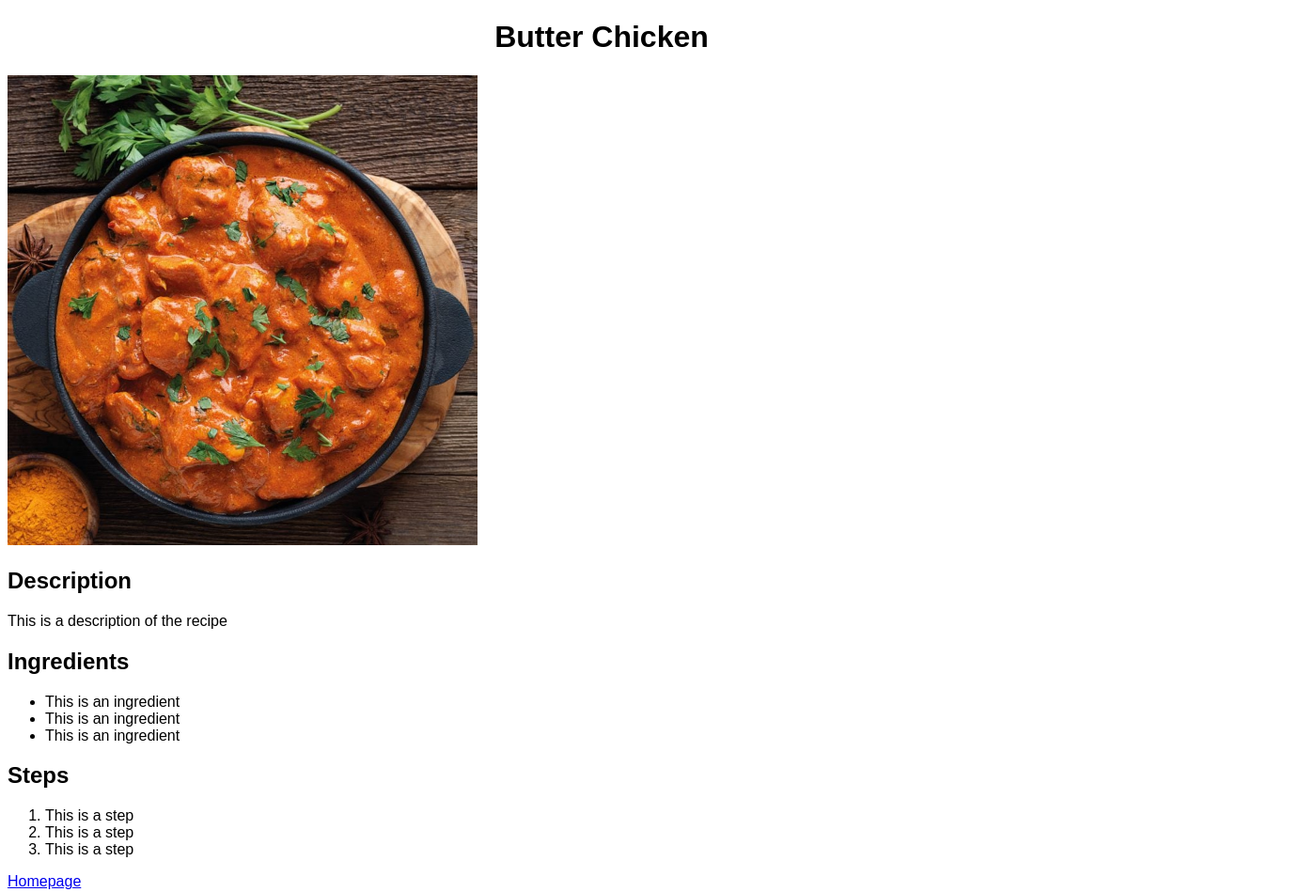
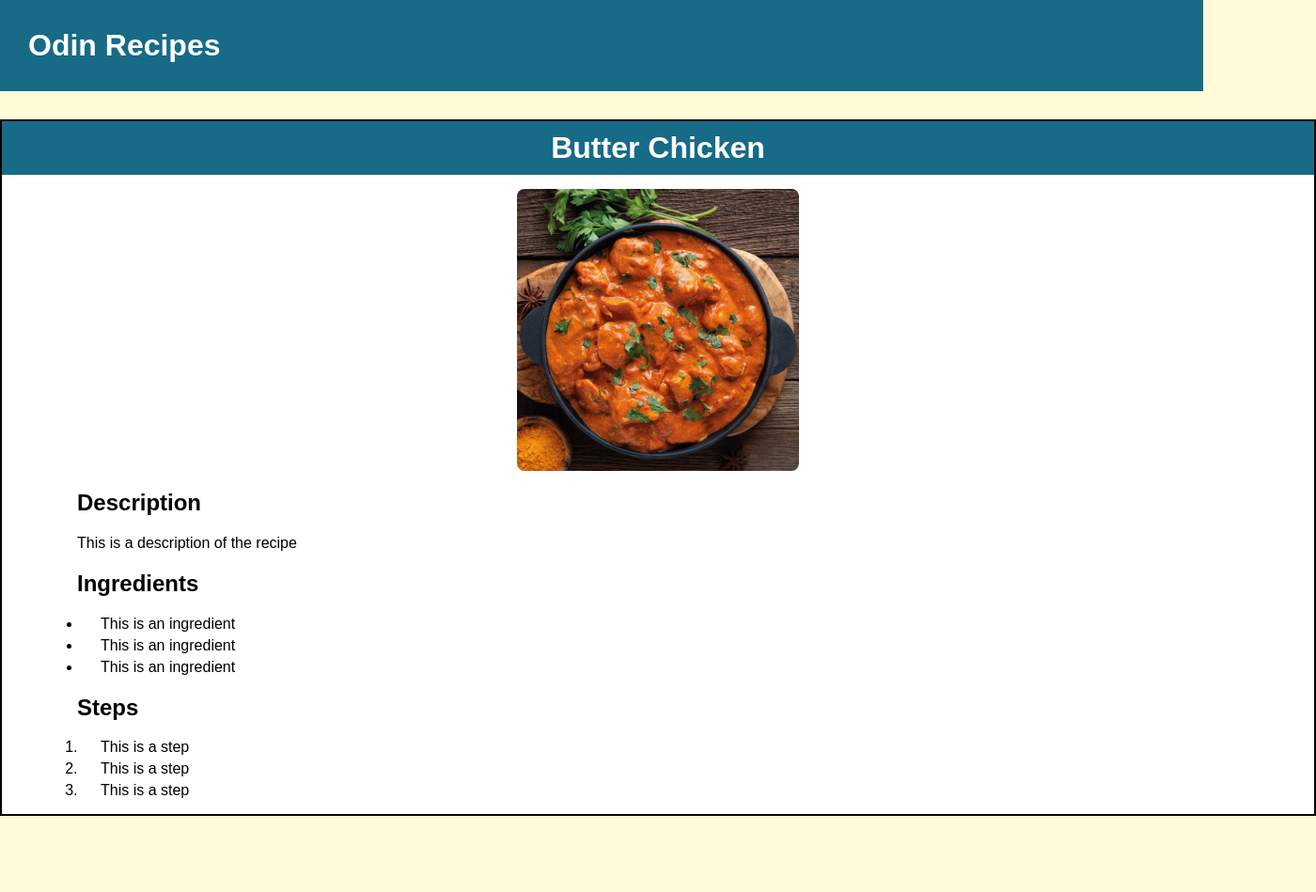
Before and after one commit to Oceaanic/odin-recipes, a plain HTML site: page recipes/butter-chicken.html in a window 1280 px wide. Shown: the whole page at 94% size, 1400 px wide, since content can reach past the window. After the commit the page ends 898 px from the top, so only its background shows below. Drawn offline with Linux system fonts and the light colour scheme.

Commit message:
Add boxmodel css to homepage and butter chicken

```diff
--- a/homepage.css
+++ b/homepage.css
@@ -1,11 +1,54 @@
 * {
   font-family: Arial, Helvetica, sans-serif;
+  border: 0;
+  padding: 0;
+  box-sizing: border-box;
 }
 
-h1 {
-  font-weight: 700;
+body {
+  background-color: #FFFAD7;
+  margin: 0;
 }
 
-li {
-  color: rgb(94, 7, 94);
+a {
+  text-decoration: none;
+  color: inherit;
 }
+
+.navbar {
+  background-color: #176B87;
+}
+
+.navbar h1 {
+  font-weight: 700;
+  color: #ffffff;
+  padding: 30px;
+  margin: 0;
+}
+
+.recipes-card {
+  background-color: #ffffff;
+  height: 500px;
+  width: 30%;
+  margin: 30px auto;
+  border: 2px solid;
+}
+
+.recipes-card h1 {
+  text-align: center;
+  background-color: #176B87;
+  color: white;
+  margin-top: 0;
+  margin-bottom: 5px;
+  padding: 10px;
+}
+
+.recipes-card ul {
+  list-style-type: none;
+  text-align: center;
+}
+
+.recipes-card li {
+  color: #000000;
+  margin: 5px;
+}
--- a/recipes/butter-chicken.html
+++ b/recipes/butter-chicken.html
@@ -3,32 +3,49 @@
 
 <head>
   <meta charset="UTF-8">
-  <title>Document</title>
+  <title>Butter Chicken</title>
   <link rel="stylesheet" href="recipe.css">
 </head>
 
 <body>
+
+  <div class="navbar">
+    <a href="../index.html">
+      <h1>Odin Recipes</h1>
+    </a>
+  </div>
+
+  <div class="recipe-card">
     <h1>Butter Chicken</h1>
+
     <img src="../images/butter-chicken.jpg" alt="Butter chicken">
 
+    <div class="content">
+      <div class="description">
         <h2>Description</h2>
         <p>This is a description of the recipe</p>
+      </div>
 
+      <div class="ingredients">
         <h2>Ingredients</h2>
         <ul>
           <li>This is an ingredient</li>
           <li>This is an ingredient</li>
           <li>This is an ingredient</li>
         </ul>
+      </div>
 
+      <div class="steps">
         <h2>Steps</h2>
         <ol>
           <li>This is a step</li>
           <li>This is a step</li>
           <li>This is a step</li>
         </ol>
+      </div>
+    </div>
+  </div>
 
-  <a href="../index.html">Homepage</a>
 </body>
 
 </html>
--- a/recipes/recipe.css
+++ b/recipes/recipe.css
@@ -1,13 +1,62 @@
 * {
   font-family: Arial, Helvetica, sans-serif;
+  border: 0;
+  padding: 0;
+  box-sizing: border-box;
 }
 
-h1 {
-  text-align: center;
-  font-weight: 700;
+body {
+  background-color: #FFFAD7;
+  margin: 0;
 }
 
-img {
-  height: auto;
-  width: 500px;
+a {
+  text-decoration: none;
+  color: inherit;
 }
+
+.navbar {
+  background-color: #176B87;
+}
+
+.navbar h1 {
+  font-weight: 700;
+  color: #ffffff;
+  padding: 30px;
+  margin: 0;
+}
+
+.recipe-card {
+  background-color: #ffffff;
+  width: 1400px;
+  margin: 30px auto;
+  border: 2px solid;
+}
+
+.recipe-card h1 {
+  text-align: center;
+  background-color: #176B87;
+  color: white;
+  margin-top: 0;
+  margin-bottom: 5px;
+  padding: 10px;
+}
+
+.recipe-card img {
+  display: block;
+  max-height: 300px;
+  width: auto;
+  margin: 15px auto;
+  border-radius: 8px;
+}
+
+.recipe-card .content {
+  display: block;
+  padding: 0 80px;
+}
+
+.recipe-card li {
+  color: #000000;
+  margin: 5px;
+  padding: 0 20px;
+}
```
Also changed, not shown: index.html (+9 -0 lines), recipes/tonkatsu.html (+1 -1 lines). Lines whose indentation alone changed are shown as unchanged.
